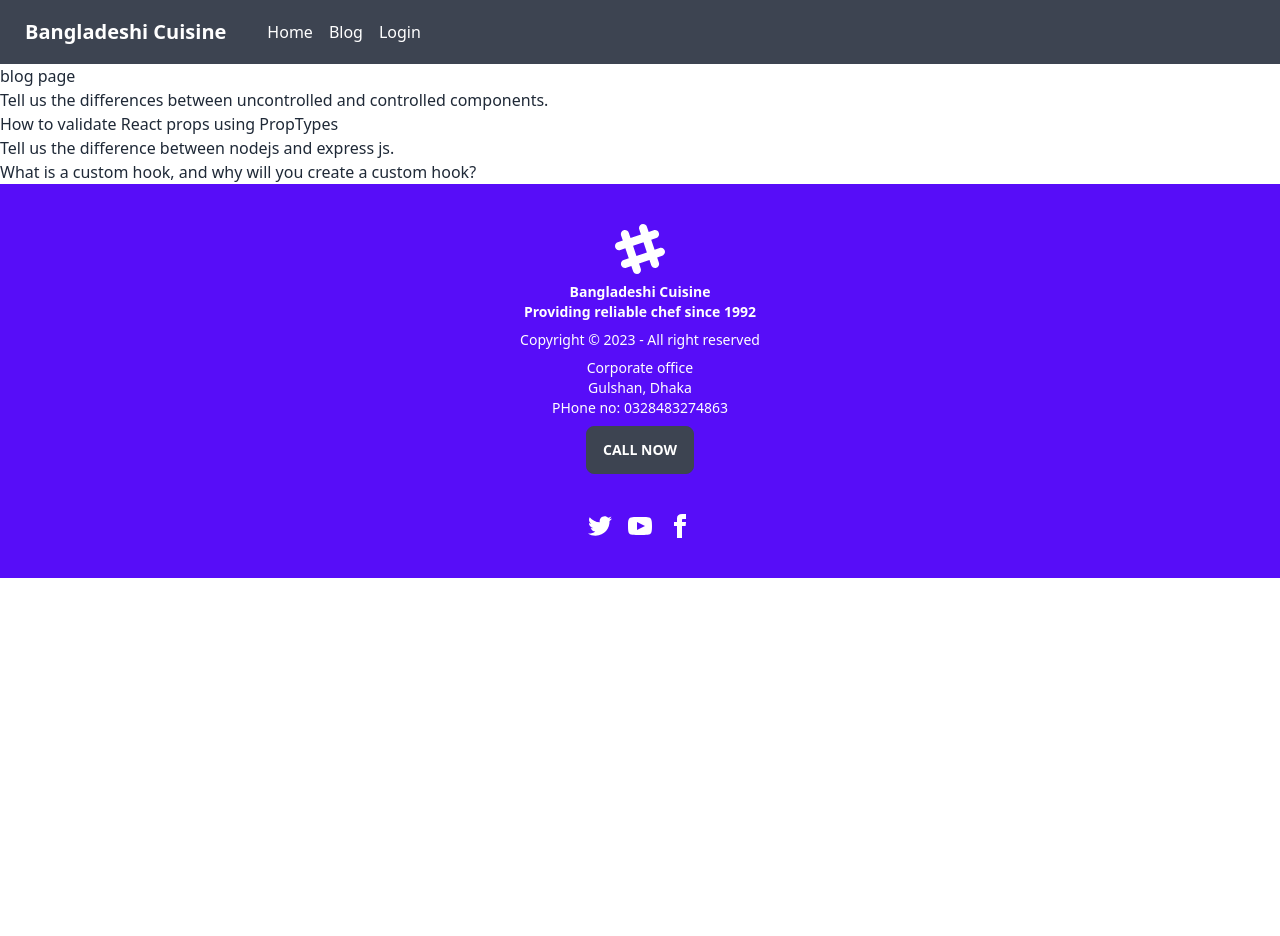
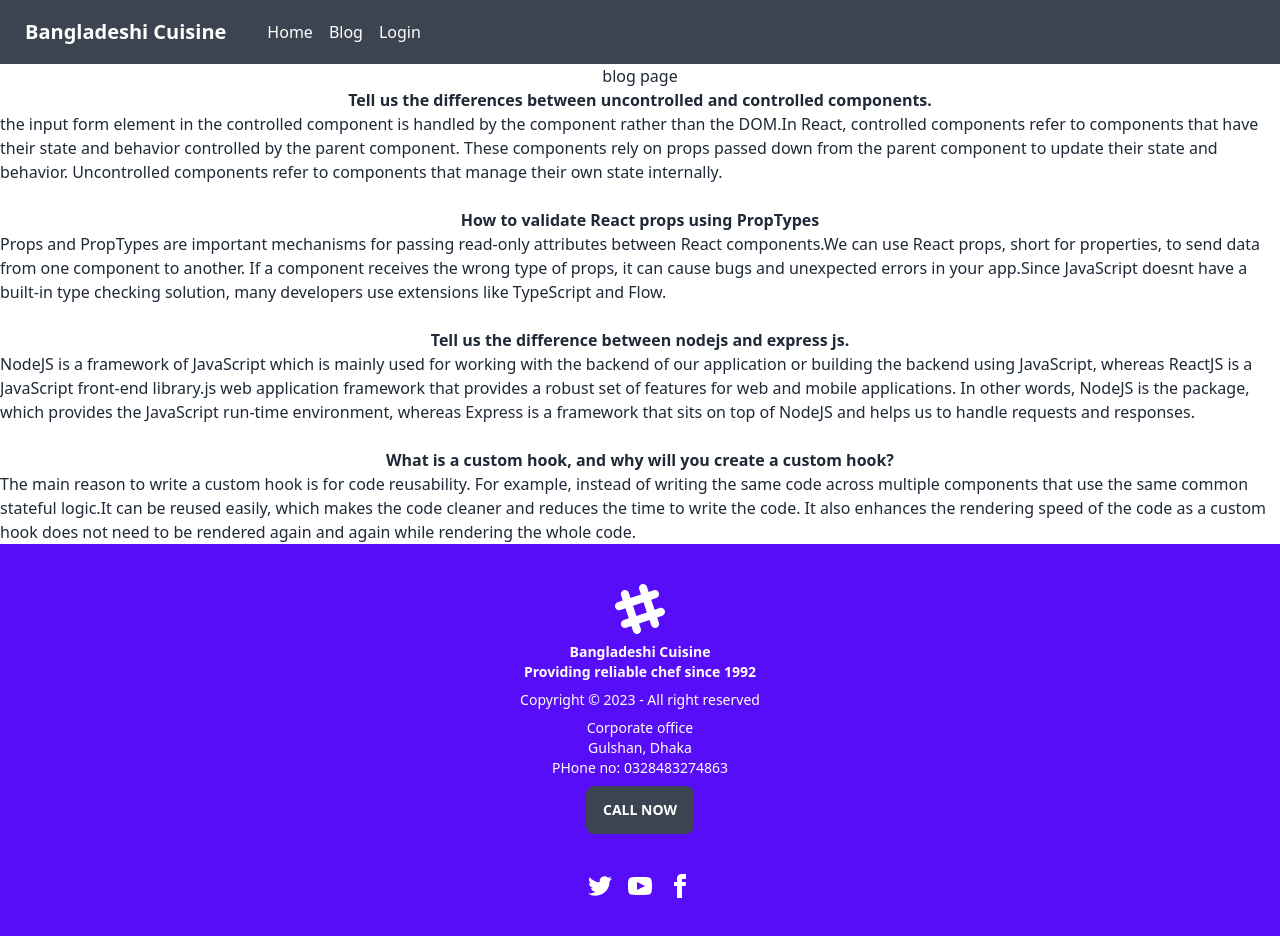
Before and after one commit to tokymahmud/bangladeshi-cuisine-client, a React (Vite) app: page /blog in a window 1280 px wide. Before the commit the page ends 800 px from the top, so only its background shows below. Built offline with nearby package versions, Linux system fonts and the light colour scheme; no server answers.

Commit message:
lazyload added

```diff
--- a/package.json
+++ b/package.json
@@ -16,6 +16,7 @@
     "match-sorter": "^6.3.1",
     "react": "^18.2.0",
     "react-dom": "^18.2.0",
+    "react-lazy-load": "^4.0.1",
     "react-router-dom": "^6.11.0",
     "sort-by": "^1.2.0"
   },
--- a/src/Components/Blog/Blog.jsx
+++ b/src/Components/Blog/Blog.jsx
@@ -1,17 +1,52 @@
 import React from 'react';
 
+
 const Blog = () => {
+    // const ref = React.createRedf();
+
+
+
     return (
         <div>
-            <h1>blog page</h1>
-            <h2>            Tell us the differences between uncontrolled and controlled components.
+            <h1 className='text-center'>blog page</h1>
+            <h2 className='text-center	decoration-solid font-bold '>            Tell us the differences between uncontrolled and controlled components.
 </h2>
-            <h2>How to validate React props using PropTypes
+<p>
+the input form element in the controlled component is handled by the component rather than the DOM.In React, controlled components refer to components that have their state and behavior controlled by the parent component. These components rely on props passed down from the parent component to update their state and behavior. Uncontrolled components refer to components that manage their own state internally.
+
+</p>
+<br></br>
+            <h2 className='text-center	decoration-solid font-bold '>How to validate React props using PropTypes
 </h2>
-            <h2>Tell us the difference between nodejs and express js.
+<p>
+Props and PropTypes are important mechanisms for passing read-only attributes between React components.We can use React props, short for properties, to send data from one component to another. If a component receives the wrong type of props, it can cause bugs and unexpected errors in your app.Since JavaScript doesnt have a built-in type checking solution, many developers use extensions like TypeScript and Flow.
+
+
+</p>
+<br></br>
+            <h2 className='text-center	decoration-solid font-bold '>Tell us the difference between nodejs and express js.
 </h2>
-            <h2>What is a custom hook, and why will you create a custom hook?
+<p>
+NodeJS is a framework of JavaScript which is mainly used for working with the backend of our application or building the backend using JavaScript, whereas ReactJS is a JavaScript front-end library.js web application framework that provides a robust set of features for web and mobile applications. In other words, NodeJS is the package, which provides the JavaScript run-time environment, whereas Express is a framework that sits on top of NodeJS and helps us to handle requests and responses.
+
+</p>
+<br></br>
+            <h2 className='text-center	decoration-solid font-bold '>What is a custom hook, and why will you create a custom hook?
 </h2>
+<p>
+The main reason to write a custom hook is for code reusability. For example, instead of writing the same code across multiple components that use the same common stateful logic.It can be reused easily, which makes the code cleaner and reduces the time to write the code. It also enhances the rendering speed of the code as a custom hook does not need to be rendered again and again while rendering the whole code.
+
+</p>
+
+{/* to pdf convertion */}
+{/* <div>
+    <ReactToPdf targetRef={ref} filename="div-blue.pdf">
+        {({toPdf}) => (
+            <button onClick={toPdf}>Generate pdf</button>
+        )}
+    </ReactToPdf>
+    <div style={{width: 500, height: 500, background: 'blue'}} ref={ref}/>
+</div> */}
 
 
 
--- a/src/Components/Chef Recipies/ChefRecipies.jsx
+++ b/src/Components/Chef Recipies/ChefRecipies.jsx
@@ -15,10 +15,12 @@ const ChefRecipies = () => {
 
     const handleFavouriteBtn = ()=>{
 
-            <div className="toast">
+            <div className="toast toast-center	">
   <div className="alert alert-info">
     <div>
       <span>Added to favourite</span>
+      <button className="btn btn-primary">disable</button>
+
     </div>
   </div>
 </div>
--- a/src/Components/Home/Home.jsx
+++ b/src/Components/Home/Home.jsx
@@ -1,4 +1,5 @@
 import React, { useEffect, useState } from 'react';
+import LazyLoad from 'react-lazy-load';
 import { Link } from 'react-router-dom';
 
 
@@ -47,7 +48,13 @@ const Home = () => {
 
               <div key={ci?.id} >
             <div className="card w-96 bg-base-100 shadow-xl image-full">
-  <figure><img src={ci?.picture_url} alt="Shoes" /></figure>
+  <figure>
+    {/* lazyload added */}
+    <LazyLoad threshold={0.95} height={262}>
+    <img src={ci?.picture_url} alt="Shoes" />
+
+    </LazyLoad>
+    </figure>
   <div className="card-body">
     <h2 className="card-title">{ci?.name}</h2>
     <p>Experience:{ci?.years_of_experience}</p>
--- a/src/main.jsx
+++ b/src/main.jsx
@@ -19,6 +19,7 @@ import ErrorPage from "./Components/Error/error-page.jsx";
 
 const router = createBrowserRouter([
   {
+
     path: "/",
     element: <Main></Main>,
     errorElement: <ErrorPage />,
```
Also changed, not shown: 1 other file (tests, documents, lock files or other folders).
